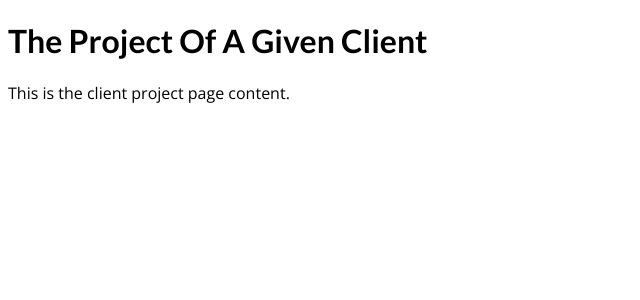
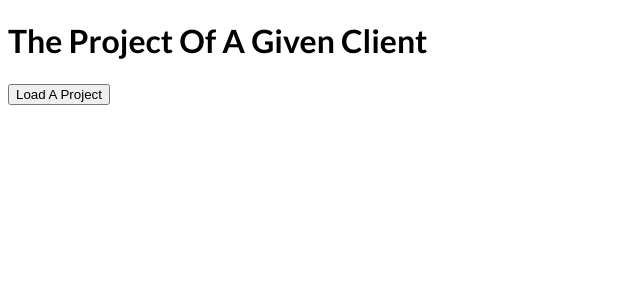
Before and after one commit to mbali-18/nextjs-course, a Next.js app: page /clients/mbali in a window 1280 px wide. Shown: the top 300 px of the page, without its empty margins (0-640 px from the left). Built offline with nearby package versions, Linux system fonts and the light colour scheme.

Commit message:
Navigating Programmatically

```diff
--- a/pages/clients/[id]/index.js
+++ b/pages/clients/[id]/index.js
@@ -2,10 +2,20 @@ import { useRouter } from "next/router";
 function ClientProjectPage() {
   const router = useRouter();
   console.log(router.query);
+
+  function loadProjectHandler() {
+    // Load data...
+    // After fetching data, navigate to the project page
+    router.push({
+      pathname: "/clients/[id]/project",
+      query: { id: router.query.id },
+    });
+  }
+
   return (
     <div>
       <h1>The Project Of A Given Client</h1>
-      <p>This is the client project page content.</p>
+      <button onClick={loadProjectHandler}>Load A Project</button>
     </div>
   );
 }
```
